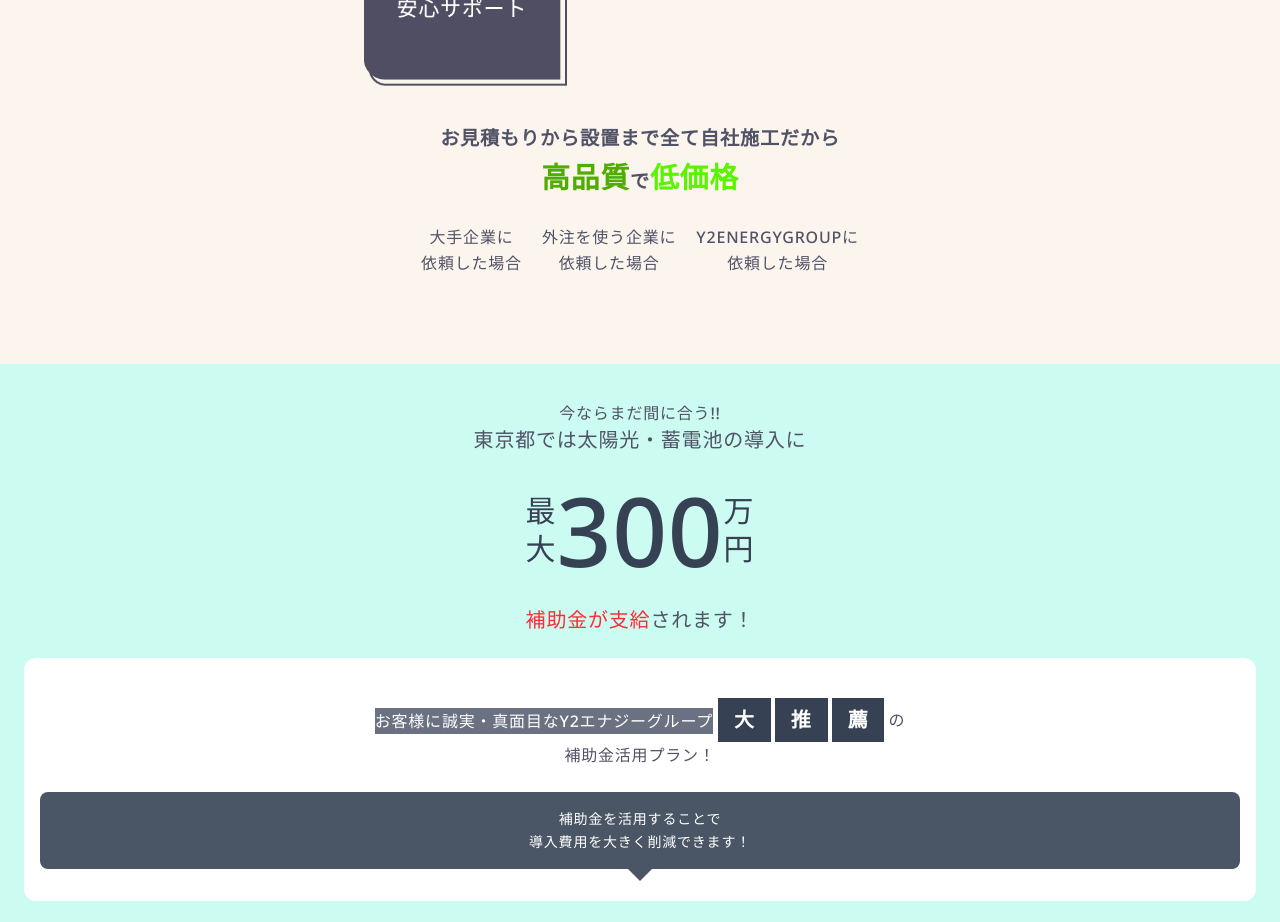
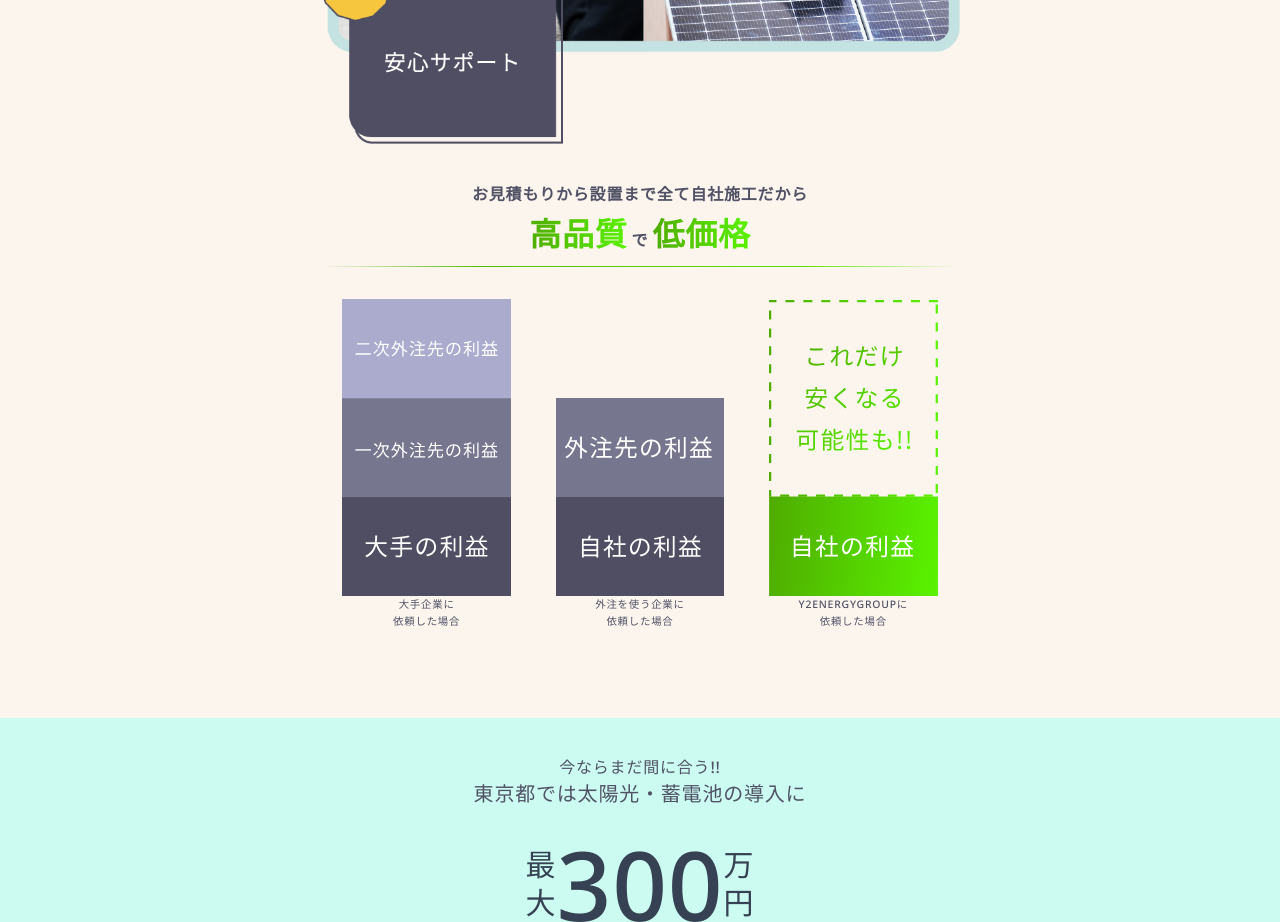
Before and after one commit to chika862/lp_02_Y2EnergyGroup, a website: page index.html in a window 1280 px wide. Shown: the part 4500-5422 px from the top of the page. Drawn offline with Linux system fonts and the light colour scheme.

Commit message:
グラフOK

```diff
--- a/index.html
+++ b/index.html
@@ -581,7 +581,7 @@
     </section>
     <!-- 選ばれている理由セクション -->
     <section class="bg-[#fbf5ee]">
-      <div class="w-[90%] lg:w-[50%] px-4 pt-8 pb-16 text-center mx-auto">
+      <div class="w-[90%] lg:w-[50%] pt-8 pb-16 text-center mx-auto">
         <div class="relative">
           <img
             src="images/reason-bg1.svg"
@@ -617,21 +617,30 @@
           alt="POINT 安心サポート POINT 工事保証"
           class="-mt-4 pb-9"
         />
-        <h3 class="font-mincho font-semibold text-[1.2rem]">
+        <h3 class="font-mincho font-semibold text-[1rem]">
           お見積もりから設置まで全て自社施工だから<br /><span
-            class="text-[#4fac00] text-[1.8rem]"
+            class="text-gradient text-[2rem] font-bold"
             >高品質</span
-          >で<span class="text-[#5af300] text-[1.8rem]">低価格</span>
+          ><span class="font-bold px-1">で</span
+          ><span class="text-gradient text-[2rem] font-bold">低価格</span>
         </h3>
-        <div class="flex py-6 text-center justify-center space-x-5">
-          <div>
-            <p>大手企業に<br />依頼した場合</p>
+        <img src="images/green-border.svg" alt="下線" class="py-2" />
+        <div class="flex py-6 text-center justify-center items-end">
+          <div class="w-[33%] mx-auto flex flex-col">
+            <img src="images/graph1.svg" alt="" class="w-[80%] mx-auto" />
+            <p class="flex-none text-[0.65rem]">大手企業に<br />依頼した場合</p>
           </div>
-          <div>
-            <p>外注を使う企業に<br />依頼した場合</p>
+          <div class="w-[33%] mx-auto flex flex-col">
+            <img src="images/graph2.svg" alt="" class="w-[80%] mx-auto" />
+            <p class="flex-none text-[0.65rem]">
+              外注を使う企業に<br />依頼した場合
+            </p>
           </div>
-          <div>
-            <p>Y2ENERGYGROUPに<br />依頼した場合</p>
+          <div class="w-[33%] mx-auto flex flex-col">
+            <img src="images/graph3.svg" alt="" class="w-[80%] mx-auto" />
+            <p class="flex-none text-[0.65rem]">
+              Y2ENERGYGROUPに<br />依頼した場合
+            </p>
           </div>
         </div>
       </div>
--- a/src/input.css
+++ b/src/input.css
@@ -11,3 +11,10 @@
 .green-gradient {
   background: linear-gradient(120deg, #4fac00, #5af300);
 }
+
+.text-gradient {
+  background: linear-gradient(to right, #4fac00, #5af300);
+  -webkit-background-clip: text;
+  -webkit-text-fill-color: transparent;
+  background-clip: text;
+}
```
Also changed, not shown: dist/output.css, images/graph1.svg (added), images/graph2.svg (added), images/graph3.svg (added), images/green-border.svg (added).
